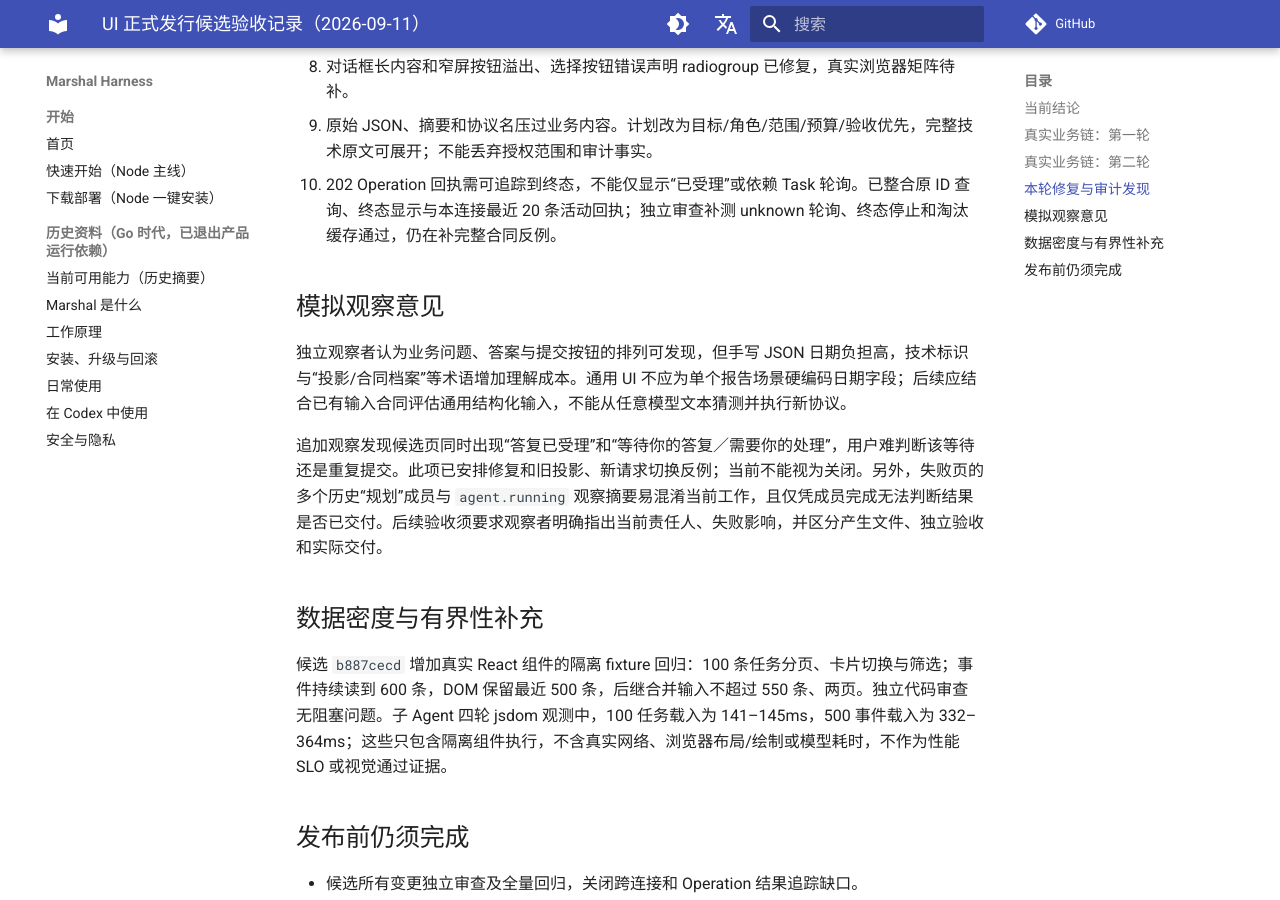
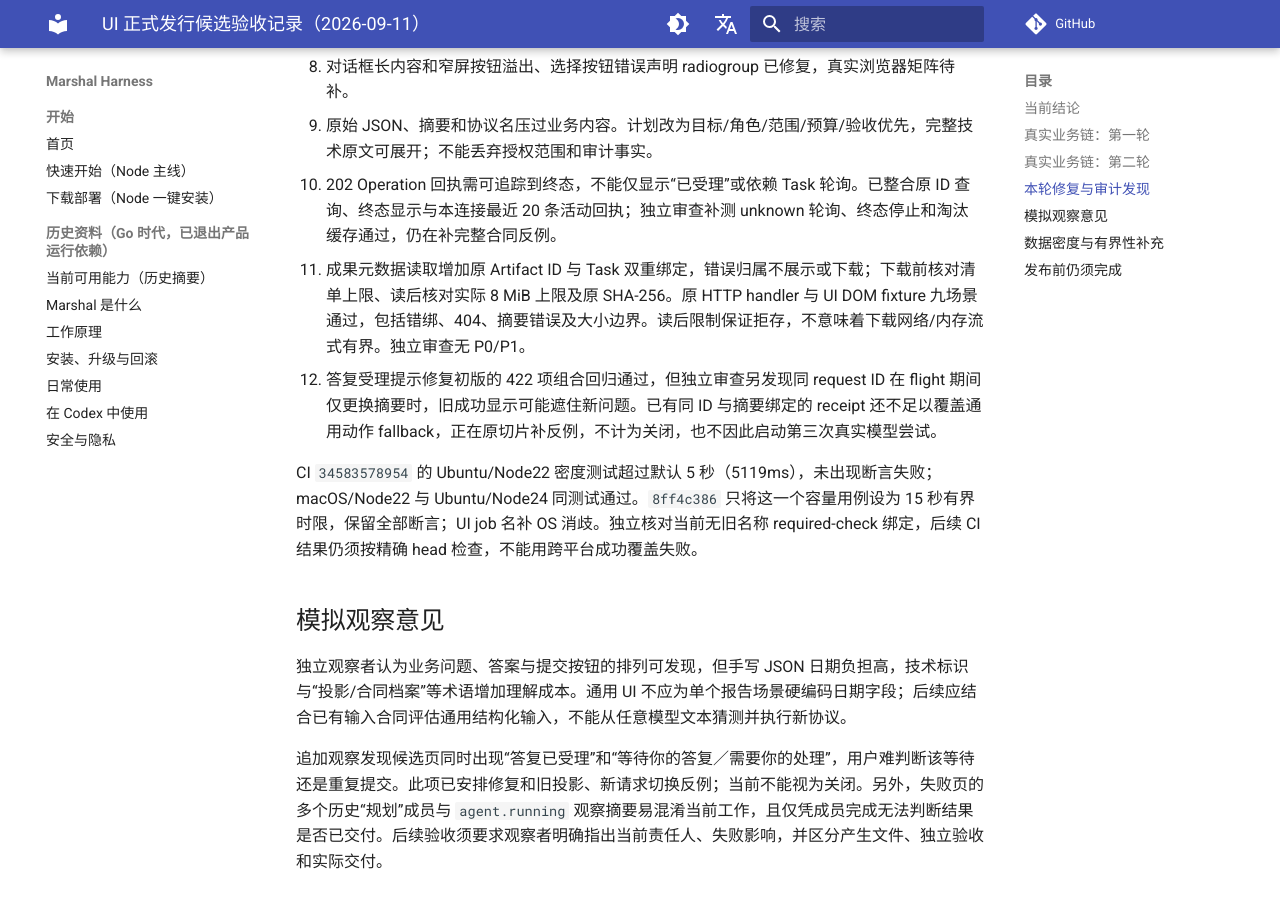
Before and after one commit to chiga0/marshal-harness, an MkDocs documentation site: the page built from docs/ui-1/release-validation-2026-09-11.md, in a window 1280 px wide and 900 px high, scrolled down 2833 px. Built offline with MkDocs 1.6.1 and Material for MkDocs 9.7.7, drawn with Linux system fonts in a browser that asks for light colours; comment, search, counter and statistics services are not loaded; some of the changed text lies outside the part shown.

Commit message:
docs(ui): record integrated download validation and open reply race

```diff
--- a/docs/ui-1/release-validation-2026-09-11.md
+++ b/docs/ui-1/release-validation-2026-09-11.md
@@ -6,7 +6,7 @@
 
 | 验收线 | 当前状态 | 证据与缺口 |
 | --- | --- | --- |
-| 功能与可靠性 | PARTIAL | 整合候选 `e0d85387` 通过 37 文件 400 项测试及构建（包括创建会话隔离、Operation 合同对照）；Leader 相关定向 44 项通过，计数存在复用子集，不累加为独立场景。真实 Pi 第一轮完成双作者、Review 与独立验收，但交付决定被拒绝；第二轮计划阶段失败。后续补丁仍须重跑。 |
+| 功能与可靠性 | PARTIAL | 候选 `8ff4c386` 文件集通过 41 文件 422 项测试及构建（包括创建会话隔离、Operation 合同对照、成果 HTTP 下载边界）；Leader 相关定向 44 项通过，计数存在复用子集，不累加为独立场景。独立审查仍发现答复迟到响应 P1，待修复；真实 Pi 两轮未完成全链。后续补丁仍须重跑。 |
 | 视觉与交互 | PARTIAL | 实际浏览器完成创建、附件上传、Leader 答复、计划批准、DAG 与团队查看；窄屏、缩放、键盘、完整错误/恢复矩阵尚未全部完成。 |
 | 产品可用性 | NOT_RUN（真人）；Agent 模拟观察已完成 | 用户选择子 Agent 模拟。观察者未参与 UI 实现，但无法访问主侧浏览器，因此仅独立观察真实截图；主侧负责操作。不能称为盲测、独立操作或真人验收。 |
 
@@ -58,6 +58,10 @@
 8. 对话框长内容和窄屏按钮溢出、选择按钮错误声明 radiogroup 已修复，真实浏览器矩阵待补。
 9. 原始 JSON、摘要和协议名压过业务内容。计划改为目标/角色/范围/预算/验收优先，完整技术原文可展开；不能丢弃授权范围和审计事实。
 10. 202 Operation 回执需可追踪到终态，不能仅显示“已受理”或依赖 Task 轮询。已整合原 ID 查询、终态显示与本连接最近 20 条活动回执；独立审查补测 unknown 轮询、终态停止和淘汰缓存通过，仍在补完整合同反例。
+11. 成果元数据读取增加原 Artifact ID 与 Task 双重绑定，错误归属不展示或下载；下载前核对清单上限、读后核对实际 8 MiB 上限及原 SHA-256。原 HTTP handler 与 UI DOM fixture 九场景通过，包括错绑、404、摘要错误及大小边界。读后限制保证拒存，不意味着下载网络/内存流式有界。独立审查无 P0/P1。
+12. 答复受理提示修复初版的 422 项组合回归通过，但独立审查另发现同 request ID 在 flight 期间仅更换摘要时，旧成功显示可能遮住新问题。已有同 ID 与摘要绑定的 receipt 还不足以覆盖通用动作 fallback，正在原切片补反例，不计为关闭，也不因此启动第三次真实模型尝试。
+
+CI `34583578954` 的 Ubuntu/Node22 密度测试超过默认 5 秒（5119ms），未出现断言失败；macOS/Node22 与 Ubuntu/Node24 同测试通过。`8ff4c386` 只将这一个容量用例设为 15 秒有界时限，保留全部断言；UI job 名补 OS 消歧。独立核对当前无旧名称 required-check 绑定，后续 CI 结果仍须按精确 head 检查，不能用跨平台成功覆盖失败。
 
 ## 模拟观察意见
 
```
